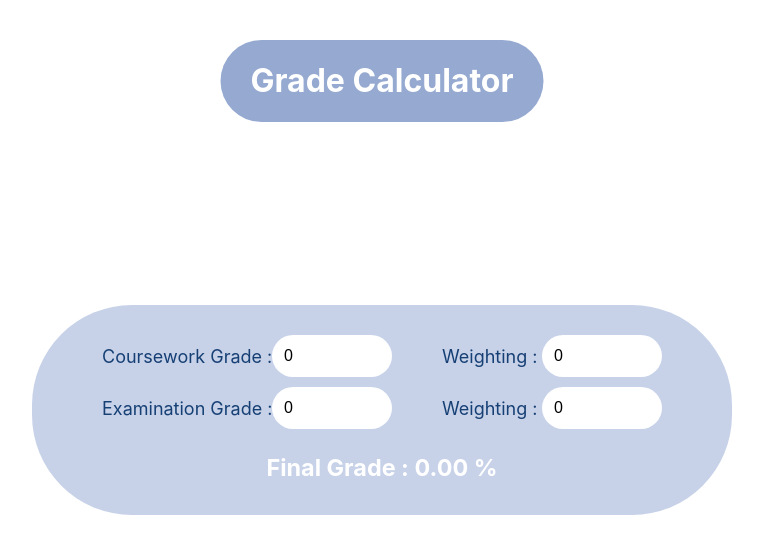
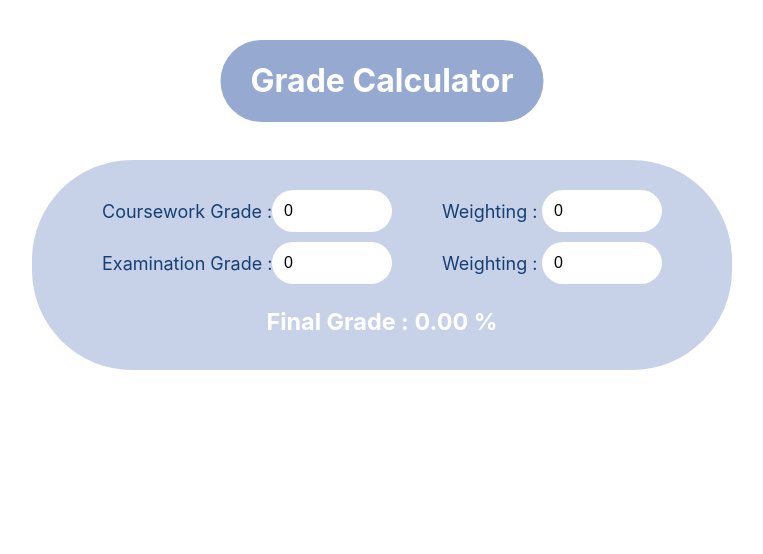
Before and after one commit to maeBoittiaux/grade-calculator, a React (Create React App) app: page / in a window 1280 px wide. Shown: the top 554 px of the page, without its empty margins (258-1021 px from the left). Built offline with nearby package versions, Linux system fonts and the light colour scheme.

Commit message:
Move module element below title element

```diff
--- a/src/App.css
+++ b/src/App.css
@@ -1,6 +1,6 @@
 .App {
   text-align: center;
-  padding-top: 0px;
+  padding-top: 140px;
 }
 
 .App-header {
--- a/src/App.js
+++ b/src/App.js
@@ -7,9 +7,7 @@ function App() {
   return (
     <div className="App">
       <Title />
-      <header className="App-header">
-        <Module />
-      </header>
+      <Module />
     </div>
   );
 }
```
